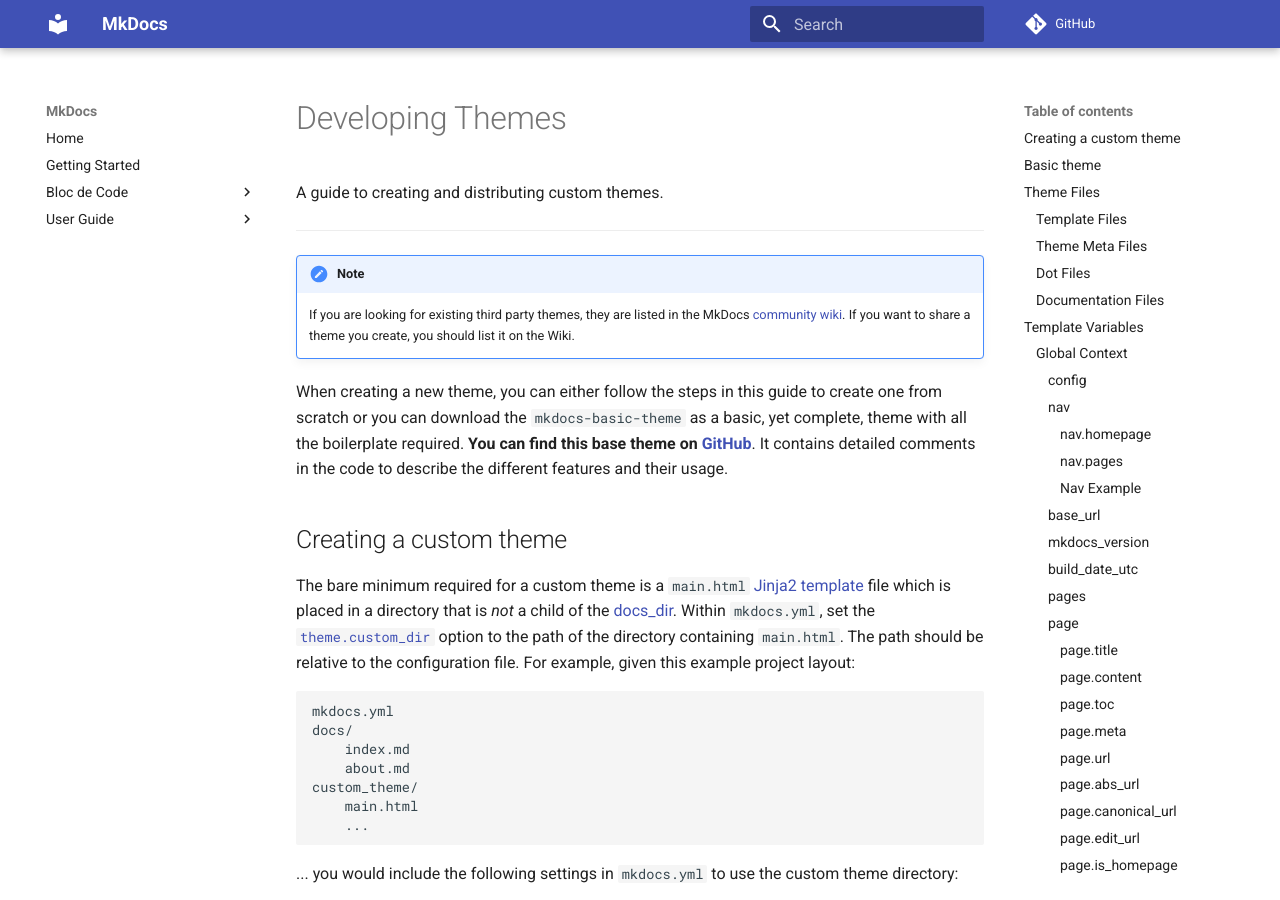
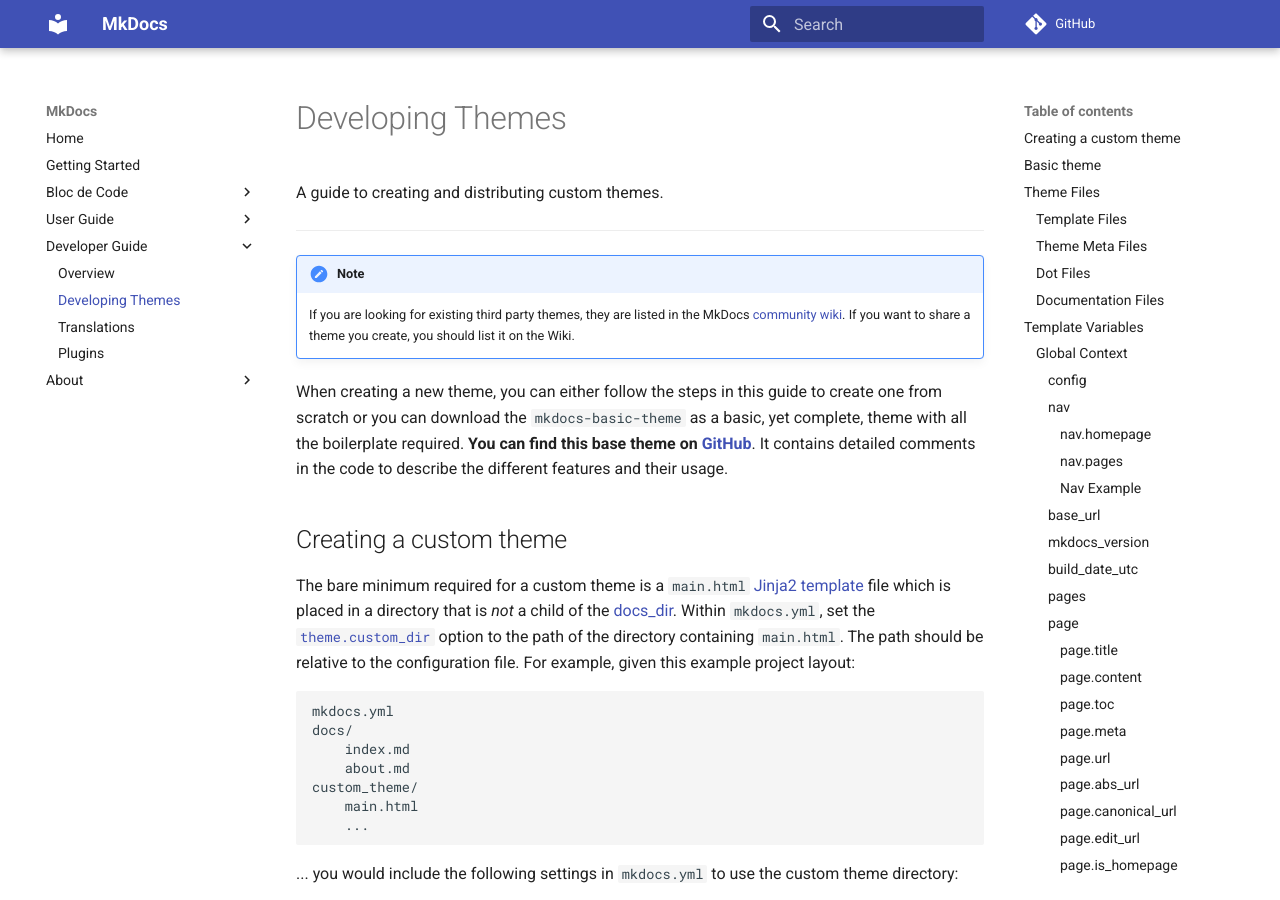
Before and after one commit to FrancoisCapon/BetaMkDocsMatrixOSCP, an MkDocs documentation site: the page built from docs/dev-guide/themes.md, in a window 1280 px wide and 900 px high. Built offline with MkDocs 1.6.1 and Material for MkDocs 9.7.7, drawn with Linux system fonts in a browser that asks for light colours; comment, search, counter and statistics services are not loaded; part of the change alters nothing that is shown.

Commit message:
Full document

```diff
--- a/mkdocs.yml
+++ b/mkdocs.yml
@@ -32,16 +32,16 @@ nav:
         - Localizing Your Theme: user-guide/localizing-your-theme.md
         - Configuration: user-guide/configuration.md
         - Deploying Your Docs: user-guide/deploying-your-docs.md
-    # - Developer Guide:
-    #     - Overview: dev-guide/index.md
-    #     # - Themes:
-    #     - dev-guide/themes.md
-    #     - Translations: dev-guide/translations.md
-    #    - Plugins: dev-guide/plugins.md
-    # - About:
-    #     - Release Notes: about/release-notes.md
-    #     - Contributing: about/contributing.md
-    #     - License: about/license.md
+    - Developer Guide:
+        - Overview: dev-guide/index.md
+        # - Themes:
+        - dev-guide/themes.md
+        - Translations: dev-guide/translations.md
+        - Plugins: dev-guide/plugins.md
+    - About:
+        - Release Notes: about/release-notes.md
+        - Contributing: about/contributing.md
+        - License: about/license.md
 
 extra_css:
     - css/extra.css
```
